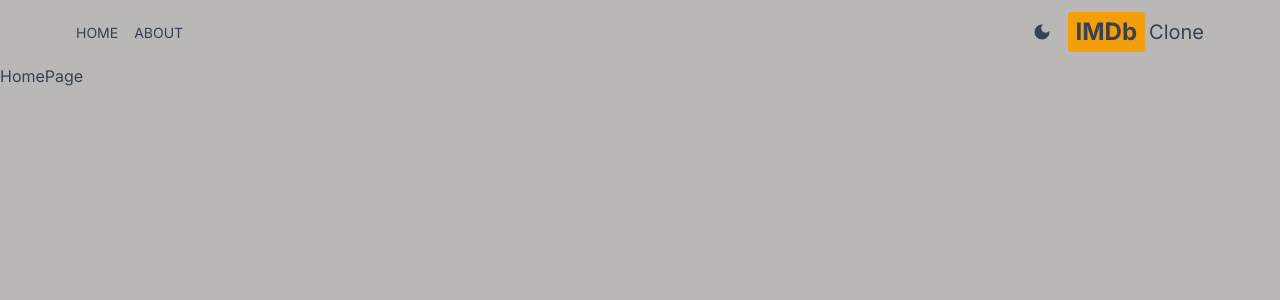
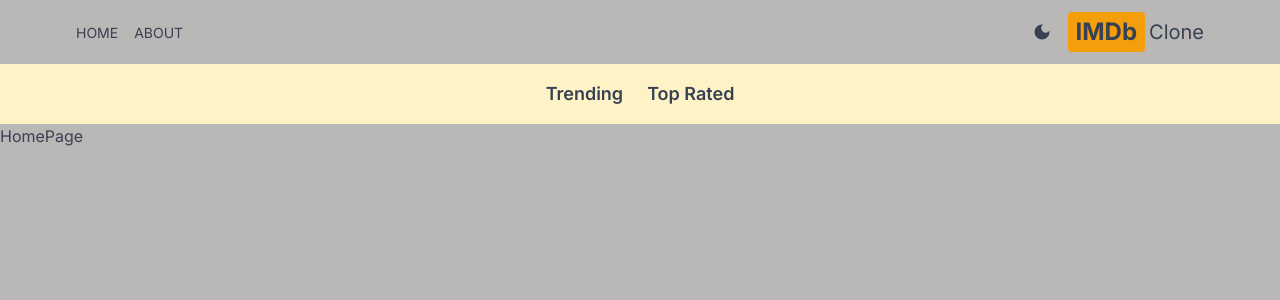
Before and after one commit to andrei-alexandrov/imdb-next.js, a Next.js app: page / in a window 1280 px wide. Shown: the top 300 px of the page. Built offline with nearby package versions, Linux system fonts and the light colour scheme.

Commit message:
added navbar component

```diff
--- a/src/app/layout.js
+++ /dev/null
@@ -1,24 +0,0 @@
-import { Inter } from 'next/font/google';
-import './globals.css';
-import Header from '@/components/Header';
-import Provider from './Provider';
-
-const inter = Inter({ subsets: ['latin'] });
-
-export const metadata = {
-  title: 'IMDb clone',
-  description: 'This is a movie database clone',
-};
-
-export default function RootLayout({ children }) {
-  return (
-    <html lang='en'>
-      <body className={inter.className}>
-        <Provider>
-          <Header />
-          {children}
-        </Provider>
-      </body>
-    </html>
-  );
-}
--- /dev/null
+++ b/src/app/layout.jsx
@@ -0,0 +1,26 @@
+import { Inter } from "next/font/google";
+import "./globals.css";
+import Provider from "./Provider";
+import Header from "@/components/Header";
+import Navbar from "@/components/Navbar";
+
+const inter = Inter({ subsets: ["latin"] });
+
+export const metadata = {
+  title: "IMDb clone",
+  description: "This is a movie database clone",
+};
+
+export default function RootLayout({ children }) {
+  return (
+    <html lang="en">
+      <body className={inter.className}>
+        <Provider>
+          <Header />
+          <Navbar />
+          {children}
+        </Provider>
+      </body>
+    </html>
+  );
+}
--- /dev/null
+++ b/src/components/Navbar.jsx
@@ -0,0 +1,10 @@
+import NavbarItem from "./NavbarItem";
+
+export default function Navbar() {
+  return (
+    <div className="flex dark:bg-gray-600 bg-amber-100 p-4 lg:text-lg justify-center gap-6">
+      <NavbarItem title={"Trending"} param={"/fetchTrending"} />
+      <NavbarItem title={"Top Rated"} param={"/fetchTopRated"} />
+    </div>
+  );
+}
--- /dev/null
+++ b/src/components/NavbarItem.jsx
@@ -0,0 +1,24 @@
+"use client";
+
+import Link from "next/link";
+import { useSearchParams } from "next/navigation";
+
+export default function NavbarItem({ title, param }) {
+  const searchParams = useSearchParams();
+  const genre = searchParams.get("genre");
+  console.log(genre);
+  return (
+    <div>
+      <Link
+        className={`hover:text-amber-600 font-semibold ${
+          genre === param
+            ? "underline underline-offset-8 decoration-4 decoration-amber-500 rounded-lg"
+            : ""
+        }`}
+        href={`/?genre=${param}`}
+      >
+        {title}
+      </Link>
+    </div>
+  );
+}
```
Also changed, not shown: src/app/about/page.jsx (renamed from src/app/about/page.js), src/app/page.jsx (renamed from src/app/page.js).
